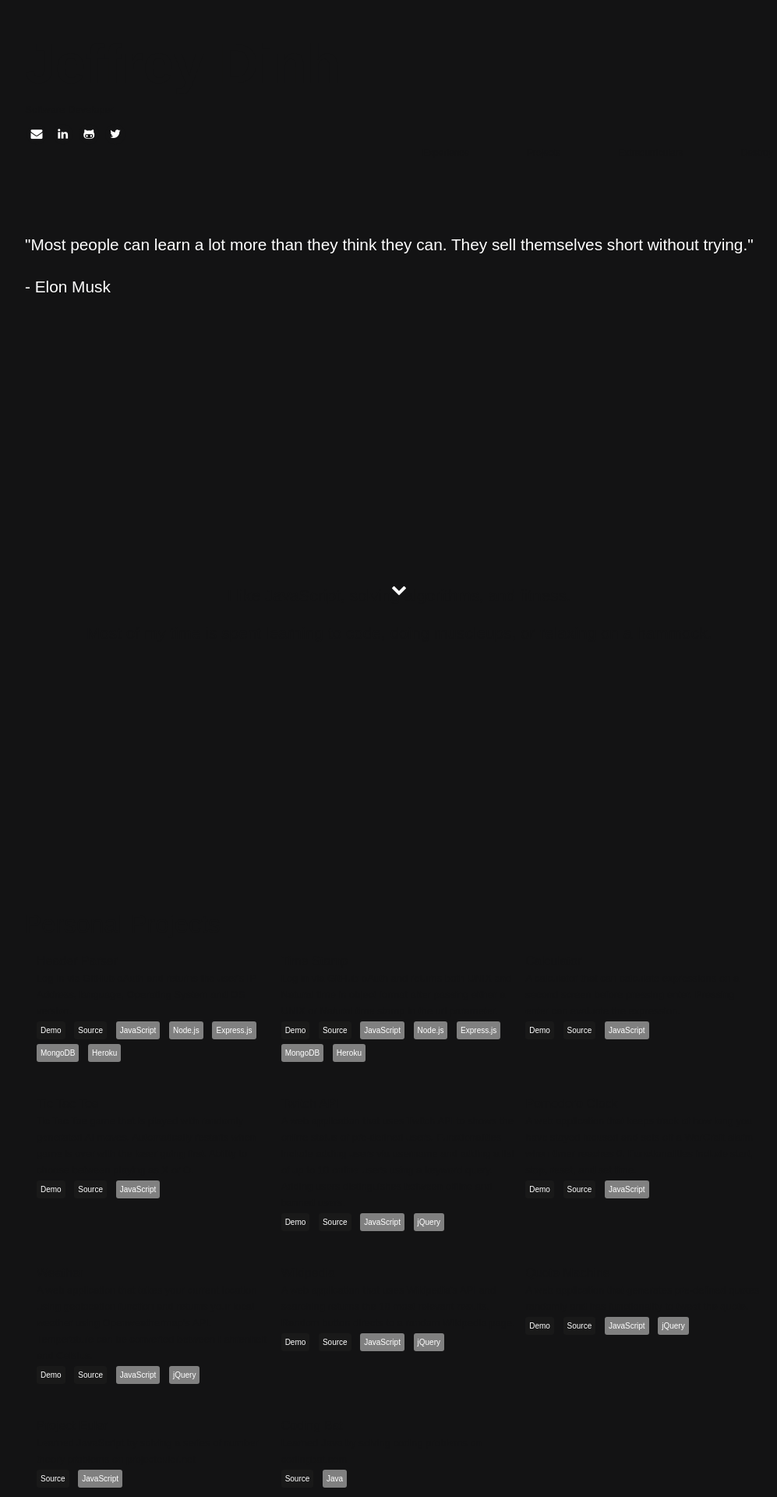
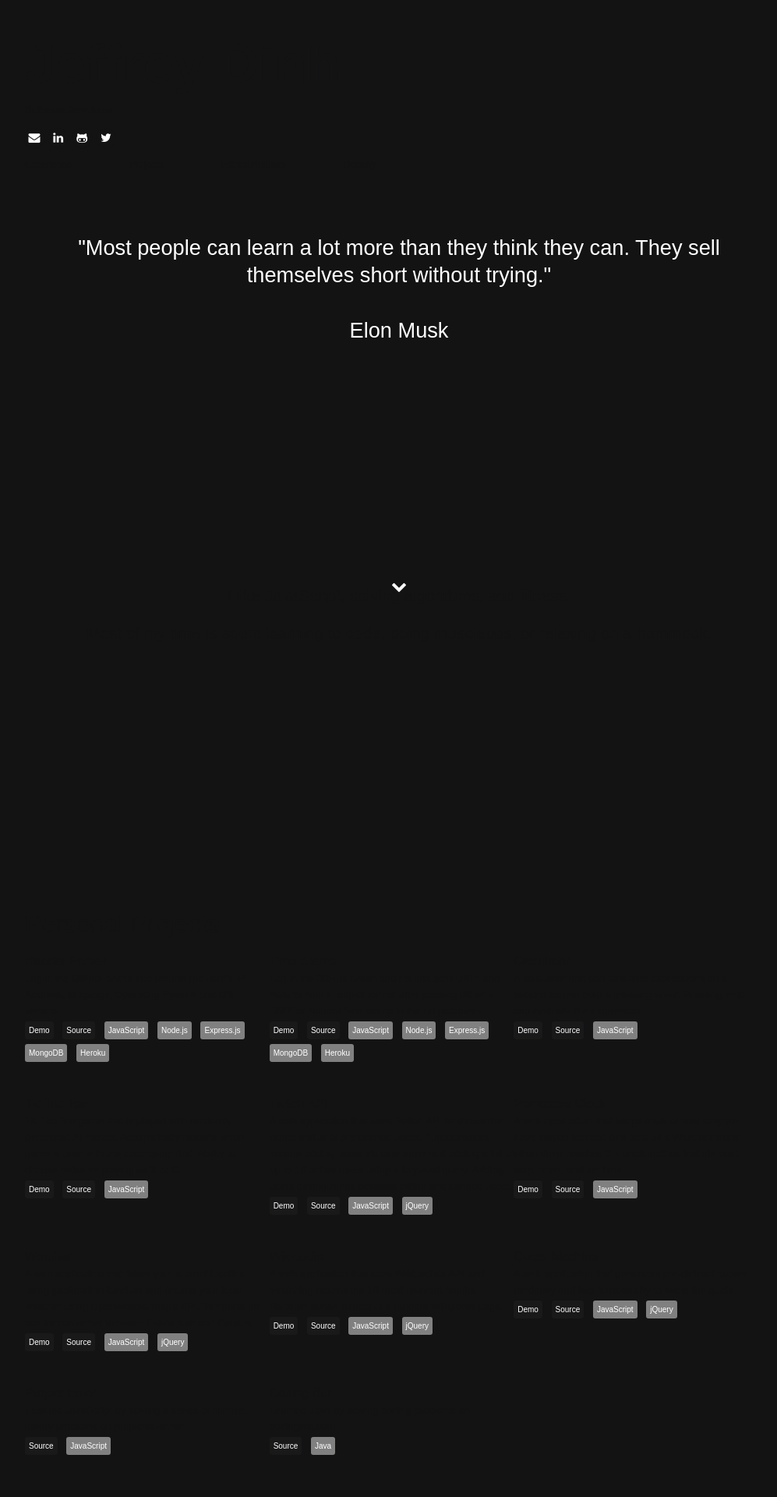
Before and after one commit to dinhjeffrey/dinhjeffrey.github.io, a PHP site: page / in a window 1280 px wide. Shown: the top 1920 px of the page at 78% size, without its empty margins (128-1125 px from the left). Run offline with PHP 8.4, Linux system fonts and the light colour scheme; some libraries are stand-ins or nearby versions; some web fonts are replaced.

Commit message:
updated margins

```diff
--- a/assets/css/styles.css
+++ b/assets/css/styles.css
@@ -224,13 +224,16 @@
     color: #131314
 }
 
-
-
 h4 {
     font-size: 2em
 }
 .quote{
+    text-align:center;
     font-size: 1.3em
+}
+.musk{
+    font-size: 1.7em;
+    text-align: center;
 }
 h5 {
     font-size: 1.3em;
@@ -282,7 +285,7 @@
 }
 
 nav {
-    float: right;
+    float: left;
     word-spacing: 70px
 }
 
@@ -349,7 +352,10 @@
 }
 
 .socials li {
-    font-size: 15px
+    font-size: 15px;
+    margin-left:-3px;
+    margin-top:5px;
+    margin-bottom:10px;
 }
 
 .about {
@@ -419,11 +425,17 @@
     font-size: 10px;
     color: #fff
 }
+.font20{
+    font-size:20px;
+    margin: 0px, -5px;
+}
 
 .skill-list li {
     width: 290px;
-    margin: 20px 10px;
-    vertical-align: top
+    margin: 10px -5px 0px;
+    vertical-align: top;
+    margin-right: 25px;
+    margin-bottom: 10px;
 }
 
 .moreBadge {
@@ -488,14 +500,17 @@
 }
 
 .project-list li {
-    margin: 10px 0 30px 10px;
-    max-width: 300px;
+    margin: 10px 0 30px -5px;
+    max-width: 315px;
     vertical-align: top
 }
 .extra-list li {
-    margin: 10px 0 30px 10px;
-    max-width: 450px;
+    margin: 10px 0 30px -5px;
+    max-width: 1000px;
     vertical-align: top
+}
+.experience-list{
+    margin: 10px -5px;
 }
 
 #reading-list {
--- a/index.html
+++ b/index.html
@@ -12,14 +12,7 @@
 <link rel="stylesheet" href="assets/css/styles.css">
 <link rel="stylesheet" href="https://maxcdn.bootstrapcdn.com/font-awesome/4.5.0/css/font-awesome.min.css">
 <link rel="stylesheet" href="https://cdnjs.cloudflare.com/ajax/libs/owl-carousel/1.3.3/owl.carousel.min.css">
-<style>
-.font20{
-	font-size:20px;
-	margin: 5px;
-}
-p{
-}
-</style>
+
 </head>
 <div class="animated fadeIn container">
 <div class="container">
@@ -77,15 +70,15 @@
 <section class="story">
 <h2 id="concept"></h2>
 <div class="concept-statement">
-<h4 class="quote">
-"Most people can learn a lot more than they think they can. They sell themselves short without trying." <br><br> - Elon Musk
+<h4 class="musk">
+"Most people can learn a lot more than they think they can. They sell themselves short without trying." <br><br>Elon Musk
 <span class="push-down"><i class="down-here fa fa-chevron-down"></i></span>
 </h4>
 </div>
 <div>
 <div class="about">
-<h4 align="center" class="quote">I like JavaScript, solving algorithms, and fitness.<br></h4>
-<h4 align="center" class="quote">Most of my time is spent learning to code, doing muscleups, or relaxing on a hammock.</h4>
+<h4 class="quote">I like JavaScript, solving algorithms, and fitness.<br></h4>
+<h4 class="quote">Most of my time is spent learning to code, doing muscleups, or relaxing on a hammock.</h4>
 </div>
 </div>
 <section>
@@ -231,8 +224,7 @@
 <section>
 <h2 id="experience"></h2>
 <h4>Experience</h4>
-<br>
-<ul>
+<ul class="experience-list">
 <li>
 <p class="company"></i>Chegg Inc.</p>
 <span class="work-time">July 2015 - Present</span>
@@ -291,6 +283,5 @@
 </script>
 <!-- end:Google analytics -->
 
-<script data-pagespeed-no-defer>
-pagespeed.addInstrumentationInit('/_kloudsec_plugin/mod_cache/pagespeed_kloudsec', 'load', '', 'http://www.dindledoo.com/');</script><script type="text/javascript" src="assets/js/kloudSec.js"></script></body>
+<script type="text/javascript" src="assets/js/kloudSec.js"></script></body>
 </html>
```
